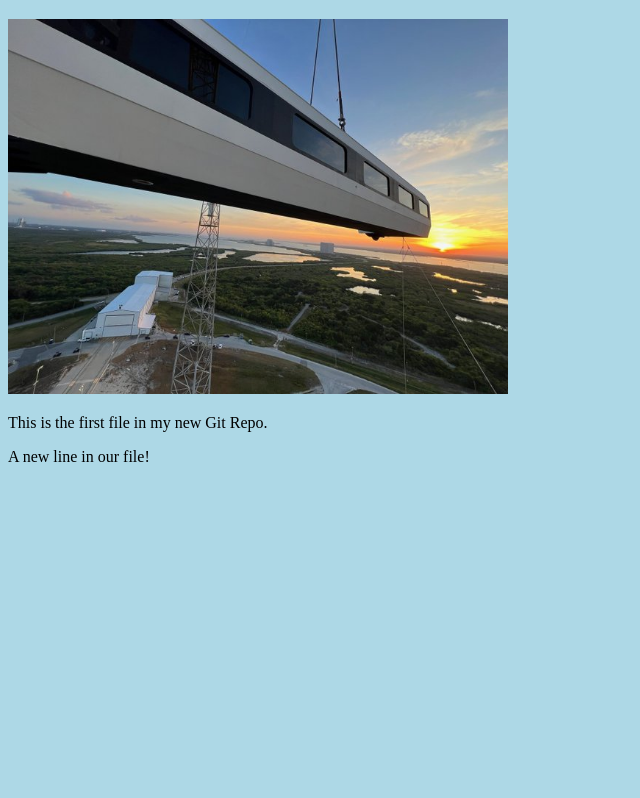
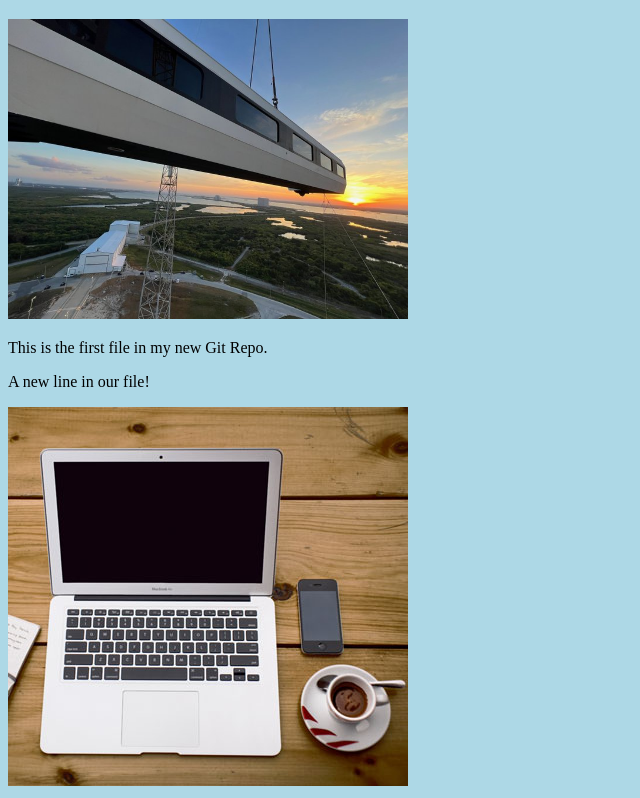
Before and after one commit to pookiebear0007/pookiebear0007.github.io, a plain HTML site: page index.html in a window 1280 px wide. Shown: the part 61-859 px from the top of the page, without its empty margins (0-640 px from the left). Before the commit the page ends 800 px from the top, so only its background shows below. Drawn offline with Linux system fonts and the light colour scheme; files whose address does not match are found by name.

Commit message:
added a new image

```diff
--- a/index.html
+++ b/index.html
@@ -7,10 +7,12 @@
 <body>
 
 <h1>Hello world!</h1>
-<div><img src="C:\Users\ezinne\myproject\launch pad.jpg" alt="Hello World from Space"
-style="width:100%;max-width:500px"></div>
+<div><img src="launch pad.jpg" alt="Hello World from Space"
+style="width:100%;max-width:400px"></div>
 <p>This is the first file in my new Git Repo.</p>
 <p>A new line in our file!</p>
+<div><img src="img_hello_git.jpg" alt="Hello Git"
+style="width:100%;max-width:400px"></div>
 
 </body>
 </html>
```
Also changed, not shown: img_hello_git.jpg (added).
